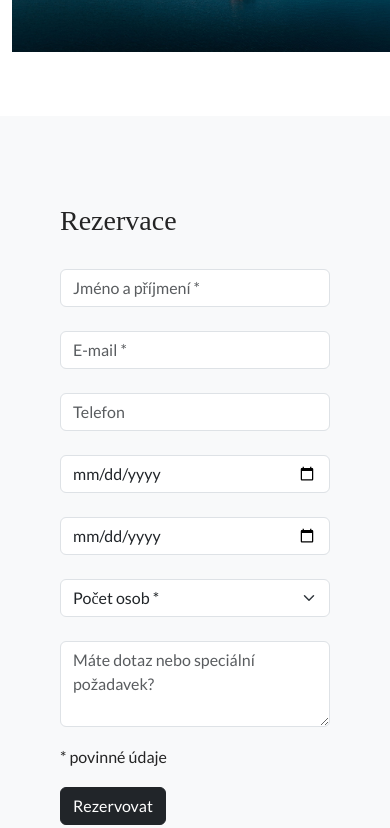
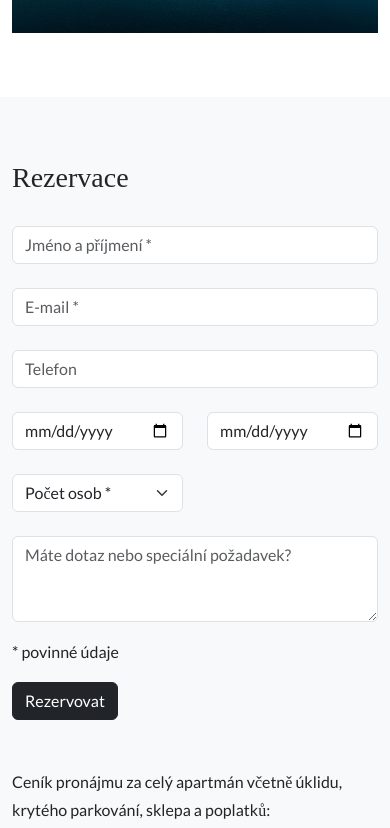
Before and after one commit to dinoprior/dinoprior.github.io, a plain HTML site: page Apartman/index.html in a window 390 px wide. Shown: the part 4399-5227 px from the top of the page. Drawn offline with nearby package versions, Linux system fonts and the light colour scheme; a script that the page names is missing; a web font is replaced by a local one.

Commit message:
Update index.html

```diff
--- a/Apartman/index.html
+++ b/Apartman/index.html
@@ -212,15 +212,15 @@
 <p><strong>V Království lesa na Lipně se dosyta vyřádí dětí i dospělí</strong></p>
 <p>Pokud jste rodič, vaše děti budou nadšení z lesního hřiště Království lesa. Celorepublikový unikát, <a href="https://www.stezkakorunamistromu.cz/" target="_blank">Stezku korunami stromů</a>, vám nejspíš nemusíme představovat. Najdete zde také půjčovny paddleboardů, kol, lodí, šlapadel, koloběžek. Za každého počasí můžete relaxovat v <a href="https://www.hotelfrymburk.cz/aquapark/aquapark-frymburk?gad_source=1&gclid=Cj0KCQjwwYSwBhDcARIsAOyL0fgUwd_7f_PH4zMfrB49ZFSnfiJ1NwI5Bl6tlOvnqjTjdlHFum5ErMEaAhbdEALw_wcB" target="_blank">akvaparku</a> s výhledem na lipenské jezero.</p>
     </div>
-    <div class="col-md-6 pe-0">
+    <div class="col-md-6">
 <img src="assets/Lipno.jpg" alt="lipno jezero" class="img-fluid" width="100%">
     </div>
   </div>
       </div>
 
 
-<div id="rezervace" class="container-fluid  bg-body-tertiary px-5 py-md-5 py-4 mt-3">
-  <div class="container py-5">
+<div id="rezervace" class="container-fluid  bg-body-tertiary py-md-2 py-0">
+  <div class="container py-5 px-0 px-sm-2">
     <div class="row mt-3">
     <div class="col-12"><h3>Rezervace</h3></div>
   </div>
@@ -228,7 +228,7 @@
   <div class="row mb-3 g-5">
     <div class="col-md-6">
    <div class="row">
-   <form action="../cs/dekuji.html">
+   <form action="cs/dekuji.html">
 
       <input type="text" class="form-control mb-4" name="name" placeholder="Jméno a příjmení *" required>
       <input type="email" class="form-control mb-4" name="email" placeholder="E-mail *" required>
@@ -240,16 +240,16 @@
   required>
 
       <div class="row">
-        <div class="col-md-6">
+        <div class="col-6">
         <input type="date" id="fromDate" class="form-control mb-4" name="from" required>
         </div>
-        <div class="col-md-6">
+        <div class="col-6">
          <input type="date" id="toDate" class="form-control mb-4" name="to" required>
         </div>
       </div>
 
       <div class="row">
-        <div class="col-md-6">
+        <div class="col-6">
       <select class="form-select mb-4" name="guests" required>
         <option value="" disabled selected>Počet osob *</option>
         <option>1 osoba</option>
@@ -345,7 +345,7 @@ Wellness: Nutno objednat na recepci, není součástí pobytu
 
       <div class="col-8 mt-5">
         <h3>Pošlete nám zprávu</h3>
- <form action="../cs/dekuji2.html">
+ <form action="cs/dekuji2.html">
 
 
     <input class="form-control mb-4" type="email" name="email" placeholder="E-mail" required>
```
